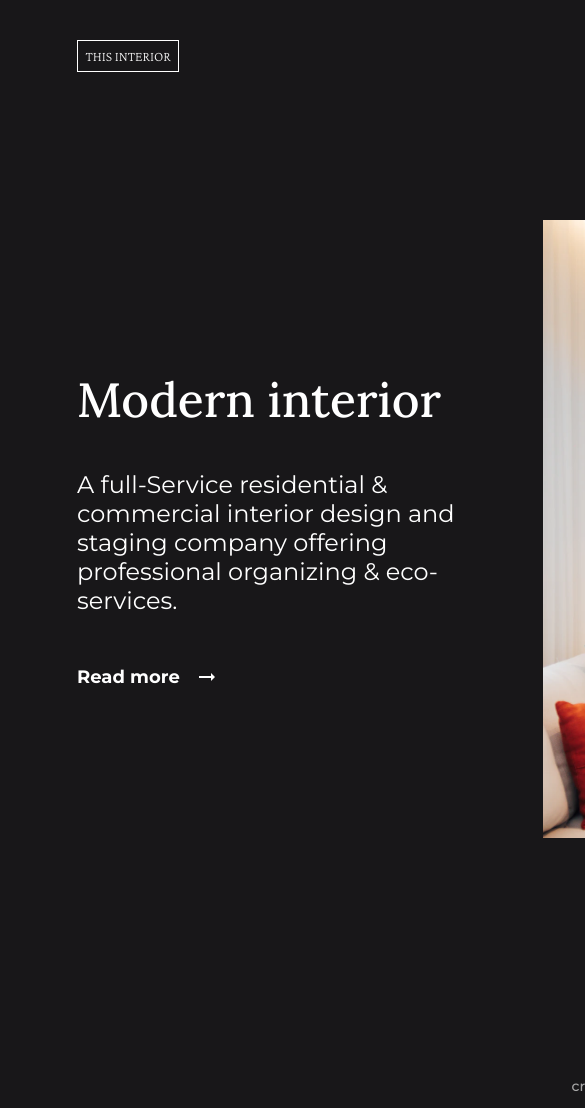
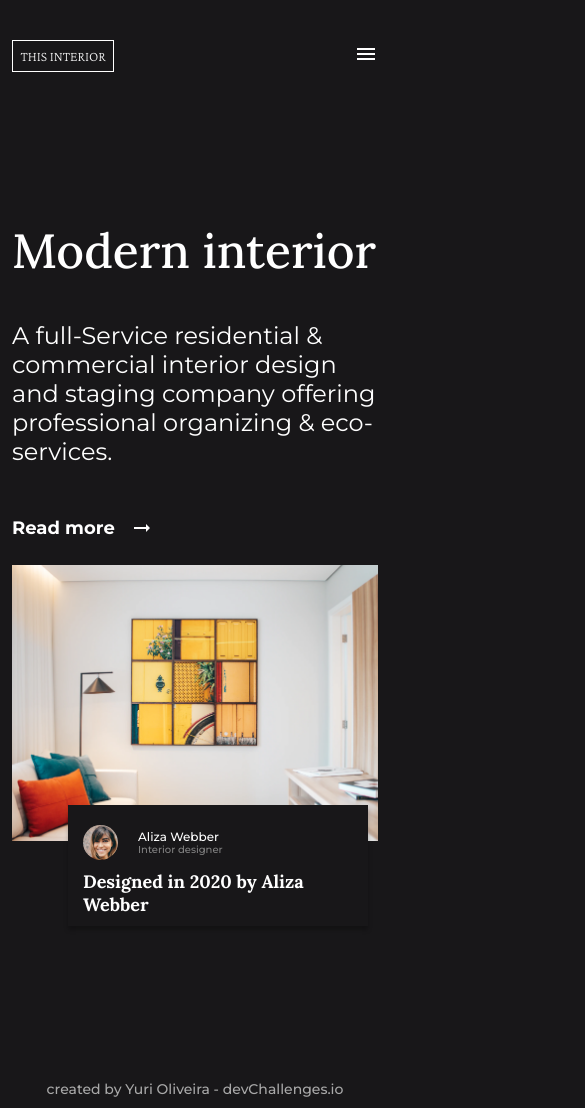
Before and after one commit to YuriSalesdeOliveira/interiorConsultant, a plain HTML site: page index.html in a window 390 px wide. Shown: the top 1108 px of the page, 585 px wide, since content can reach past the window. Drawn offline with nearby package versions, Linux system fonts and the light colour scheme.

Commit message:
Style: mobile style

```diff
--- a/css/style.css
+++ b/css/style.css
@@ -82,6 +82,10 @@ a.main_header_nav_item.selected::after {
     left: 0;
     bottom: -8px;
     background-color: #fff;
+}
+
+header.main_header a.main_header_nav_toggle_button {
+    display: none;
 }
 
 main.main_content {
@@ -182,12 +186,70 @@ div.author_about span.author_about_name {
 }
 
 div.author_about span.author_about_profession {
-    font-family: Montserrat;
+    font-family: 'Montserrat';
     font-style: normal;
     font-weight: 500;
     font-size: 12px;
     line-height: 15px;
     color: #828282;
+}
+
+@media (max-width: 800px) {
+
+    div.main_container {
+        width: 100%;
+        padding: 0 12px;
+    }
+
+    header.main_header nav.main_header_nav {
+       display: none;
+    }
+
+    header.main_header a.main_header_nav_toggle_button {
+        display: block;
+    }
+
+    main.main_content {
+        flex-direction: column;
+        justify-content: unset;
+        align-items: unset;
+    }
+
+    main.main_content div.description {
+        width: 100%;
+        margin-bottom: 25px;
+    }
+
+    figure > img {
+        width:100%;
+    }
+
+    figure figcaption {
+        max-width: 300px;
+        height: auto;
+        font-size: 18px;
+        line-height: 23px;
+        right: 10px;
+    }
+
+    figcaption div.author {
+        height: 55px;
+    }
+
+    div.author > img {
+        width: 35px;
+        height: 35px;
+    }
+
+    div.author_about span.author_about_name {
+        font-size: 12px;
+        line-height: 15px;
+    }
+
+    div.author_about span.author_about_profession {
+        font-size: 10px;
+        line-height: 12px;
+    }
 }
 
 footer.main_footer {
--- a/index.html
+++ b/index.html
@@ -22,6 +22,13 @@
                 <a href="#" class="main_header_nav_item">Contact</a>
 
             </nav>
+
+            <a href="javascript:" class="main_header_nav_toggle_button">
+                <svg xmlns="http://www.w3.org/2000/svg" height="24px" viewBox="0 0 24 24"
+                    width="24px" fill="#ffffff"><path d="M0 0h24v24H0z" fill="none"/>
+                    <path d="M3 18h18v-2H3v2zm0-5h18v-2H3v2zm0-7v2h18V6H3z"/>
+                </svg>
+            </a>
 
         </header>
 
```
